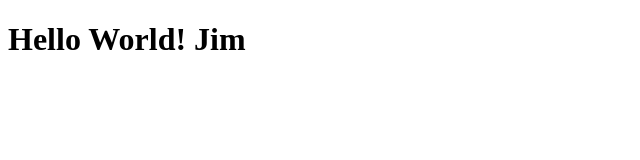
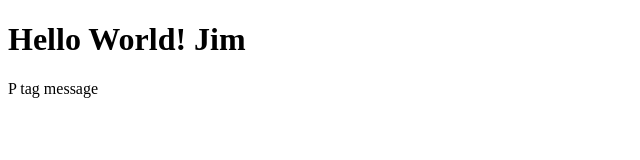
Before and after one commit to LuisCastilloKC/git-github, a plain HTML site: page index.html in a window 1280 px wide. Shown: the whole page, without its empty margins (0-640 px from the left). Drawn offline with Linux system fonts and the light colour scheme.

Commit message:
add p tag

```diff
--- a/index.html
+++ b/index.html
@@ -7,5 +7,6 @@
 </head>
 <body>
     <h1>Hello World! Jim</h1>
+    <p>P tag message</p>
 </body>
 </html>
```
